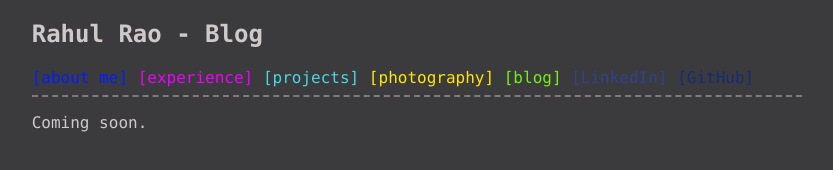
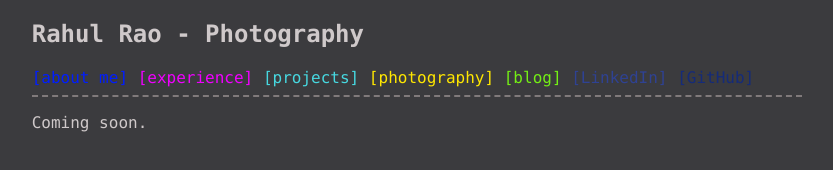
Before and after one commit to iRahulNRao/portfolio-site, a plain HTML site: page photography.html in a window 1280 px wide. Shown: the whole page, without its empty margins (223-1056 px from the left). Drawn offline with Linux system fonts and the light colour scheme.

Commit message:
Update photography.html

```diff
--- a/photography.html
+++ b/photography.html
@@ -1,4 +1,3 @@
-
 <!DOCTYPE html>
 
 <html>
@@ -14,7 +13,7 @@
 <body>
   <header>
 	<h2>
-		Rahul Rao  - Blog
+		Rahul Rao  - Photography
 	</h2>
 	<nav>
 	  <a class="pr" href="index.html">[about me]</a>
```
